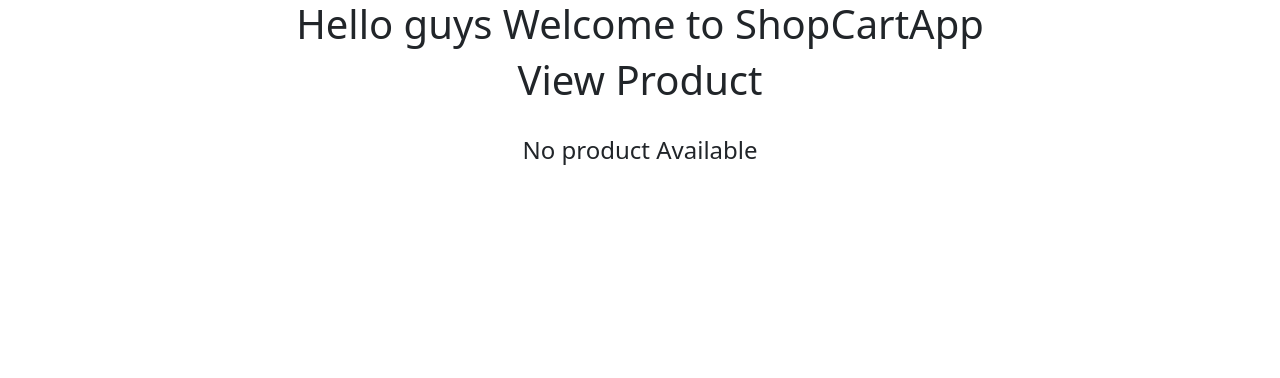
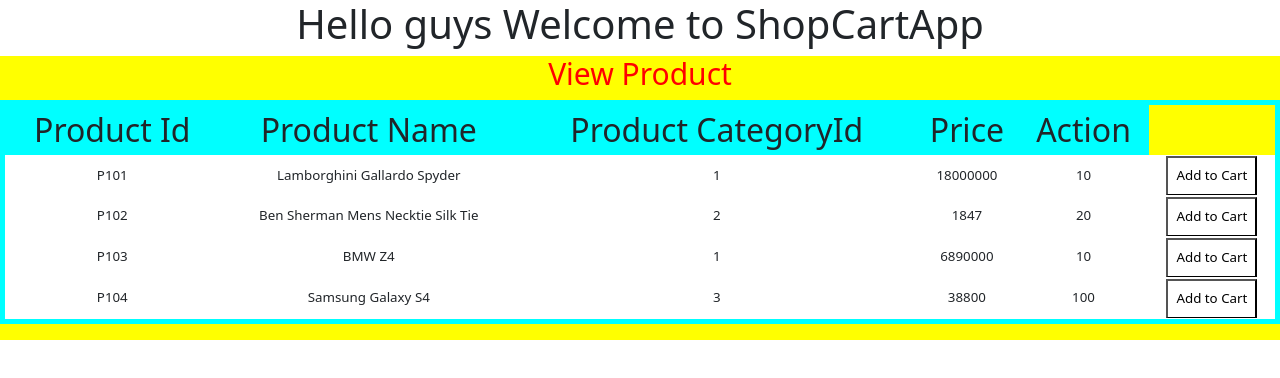
Before and after one commit to SudheerNayak/ShopKart, an Angular app in the folder ShopCartApp/: page / in a window 1280 px wide. Shown: the top 378 px of the page. Built offline with nearby package versions, Linux system fonts and the light colour scheme.

Commit message:
Added product

```diff
--- a/ShopCartApp/src/app/view-products/view-products.component.css
+++ b/ShopCartApp/src/app/view-products/view-products.component.css
@@ -0,0 +1,2 @@
+.red{color:red;}
+.size30{font-size:30px}
--- a/ShopCartApp/src/app/view-products/view-products.component.html
+++ b/ShopCartApp/src/app/view-products/view-products.component.html
@@ -1,25 +1,28 @@
-<div style="text-align:center">
-  <h1>View Product</h1>
+<div [ngStyle]="{'background-color':'yellow'}"
+     style="text-align:center">
+  <h1 ngClass="red size30">View Product</h1>
   <div class="table-responsive" style="text-align:center">
-    <table class="table" style="border:5px solid aqua" *ngIf="products; else elseblock">
+    <table class="table" style="border:5px solid aqua" *ngIf="products">
       <tr style="background-color:aqua; font-size:24pt">
         <td style="text-align:center">Product Id</td>
         <td style="text-align:center">Product Name</td>
-        <td style="text-align:center">Quantity Available</td>
+
         <td style="text-align:center">Product CategoryId</td>
-        <td style="text-align:center">Product Price</td>
-        <td style="text-align:center">Product Action</td>
+        <td style="text-align:center"> Price</td>
+        <td style="text-align:center"> Action</td>
       </tr>
-      <tr *ngFor="let product of products" style="background-color:white" >
-
+      <tr *ngFor="let product of products" style="background-color:white; font-size:10pt">
+        <td>{{product.productId }}</td>
+        <td>{{product.productName}}</td>
+        <td>{{product.categoryId}}</td>
+        <td>{{product.price}}</td>
+        <td>{{product.quantityAvailable}}</td>
+        <td><button title="Add to cart">Add to Cart</button></td>
       </tr>
     </table>
 
+
+  </div></div>
+  <div *ngIf="!products" style="">
+    <h4 class="jumbotron" style="text-align:center;">No products available</h4>
   </div>
-  <ng-template #elseblock>
-    <div>
-      <br/>
-      <h4 class="jumbotron">No product Available</h4>
-    </div>
-  </ng-template>
-</div>
--- a/ShopCartApp/src/app/view-products/view-products.component.ts
+++ b/ShopCartApp/src/app/view-products/view-products.component.ts
@@ -8,9 +8,19 @@
 export class ViewProductsComponent implements OnInit {
 
   products: any[];
+  showMsgDiv: boolean = false;
   constructor() { }
 
   ngOnInit(): void {
+    this.products = [
+      { "productId": "P101", "productName": "Lamborghini Gallardo Spyder", "categoryId": 1, "price": 18000000, "quantityAvailable": 10 },
+      { "productId": "P102", "productName": "Ben Sherman Mens Necktie Silk Tie", "categoryId": 2, "price": 1847, "quantityAvailable": 20 },
+      { "productId": "P103", "productName": "BMW Z4", "categoryId": 1, "price": 6890000, "quantityAvailable": 10 },
+      { "productId": "P104", "productName": "Samsung Galaxy S4", "categoryId": 3, "price": 38800, "quantityAvailable": 100 }
+      ]
+    if (this.products == null) {
+      this.showMsgDiv = true;
+    }
   }
 
 }
```
